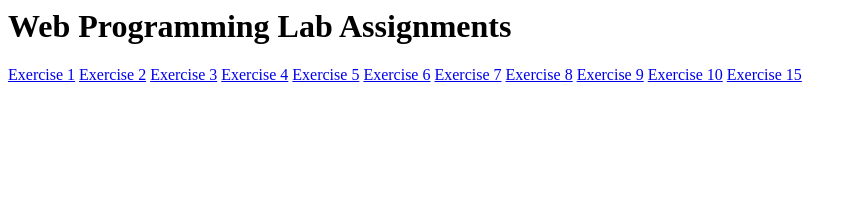
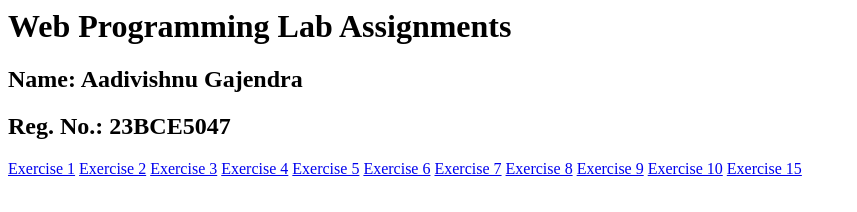
Before and after one commit to mradigen/webp, a plain HTML site: page index.html in a window 1280 px wide. Shown: the whole page, without its empty margins (0-857 px from the left). Drawn offline with Linux system fonts and the light colour scheme.

Commit message:
add: robots.txt

```diff
--- a/index.html
+++ b/index.html
@@ -1,6 +1,8 @@
 <html>
 	<body>
 		<h1>Web Programming Lab Assignments</h1>
+		<h2>Name: Aadivishnu Gajendra</h2>
+		<h2>Reg. No.: 23BCE5047</h2>
 		<a href="1/index.html">Exercise 1</a>
 		<a href="2/index.html">Exercise 2</a>
 		<a href="3/index.html">Exercise 3</a>
```
Also changed, not shown: robots.txt (added).
